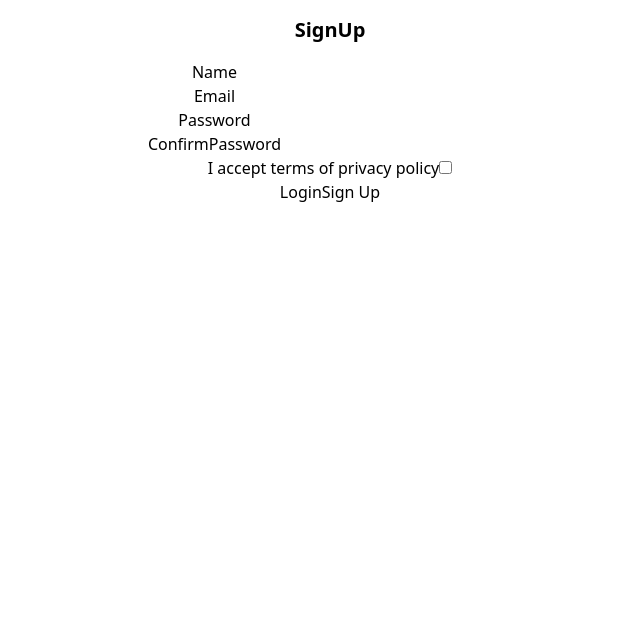
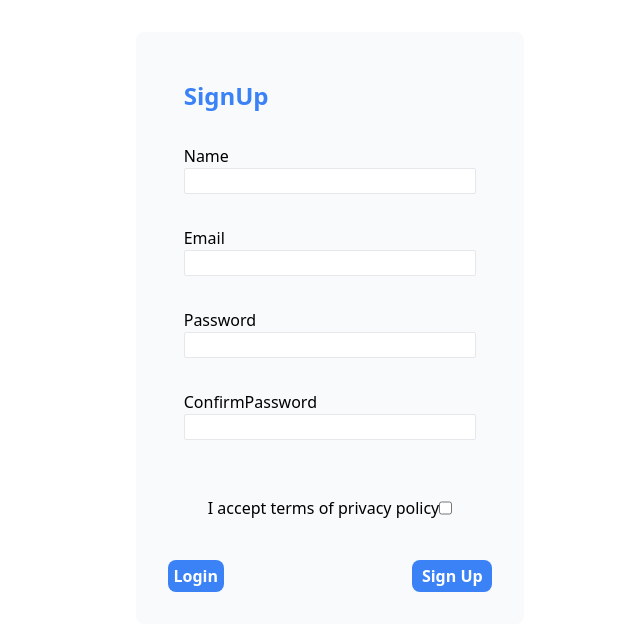
Before and after one commit to ErfanShurideh/login-project, a React (Create React App) app: page / in a window 1280 px wide. Shown: the top 630 px of the page, without its empty margins (310-950 px from the left). Built offline with nearby package versions, Linux system fonts and the light colour scheme.

Commit message:
styles with tailwind

```diff
--- a/src/components/SignUp.js
+++ b/src/components/SignUp.js
@@ -44,7 +44,7 @@ const SignUp = () => {
                 email : true,
                 password : true,
                 confirmPassword : true,
-                isAccepted : true
+                isAccepted : true,
             })
         }
     }
@@ -52,37 +52,37 @@ const SignUp = () => {
 
 
     return (
-        <div>
-            <form className='text-center' onSubmit={submitHandler}>
-                <h2 className='m-4 font-bold text-xl'>SignUp</h2>
-                <div className=''>
+        <div className='flex justify-center items-center '>
+            <form className=' text-center border-solid p-8 m-8 bg-slate-50 rounded-lg ' onSubmit={submitHandler}>
+                <h2 className='p-4 font-bold text-2xl text-blue-500 text-left'>SignUp</h2>
+                <div className='flex flex-col p-4 text-left'>
                     <label>Name</label>
-                    <input className=''  type='text' name='name' value={data.name} onChange ={changeHandler} onFocus={focusHandler}/>
-                    {errors.name && touched.name && <span>{errors.name}</span>}
+                    <input className='border rounded-sm'  type='text' name='name' value={data.name} onChange ={changeHandler} onFocus={focusHandler}/>
+                    {errors.name && touched.name && <span className='text-red-600 '>{errors.name}</span>}
                 </div>
-                <div className=''>
+                <div className='flex flex-col p-4 text-left'>
                     <label>Email</label>
-                    <input type='text' name='email' value={data.email} onChange ={changeHandler} onFocus={focusHandler}/>
-                    {errors.email && touched.email && <span>{errors.email}</span>}
+                    <input className='border rounded-sm' type='text' name='email' value={data.email} onChange ={changeHandler} onFocus={focusHandler}/>
+                    {errors.email && touched.email && <span className='text-red-600 '>{errors.email}</span>}
                 </div>
-                <div className=''>
+                <div className='flex flex-col p-4 text-left'>
                     <label>Password</label>
-                    <input type='Password' name='password' value={data.password} onChange ={changeHandler} onFocus={focusHandler}/>
-                    {errors.password && touched.password && <span>{errors.password}</span>}
+                    <input className='border rounded-sm' type='Password' name='password' value={data.password} onChange ={changeHandler} onFocus={focusHandler}/>
+                    {errors.password && touched.password && <span className='text-red-600 '>{errors.password}</span>}
                 </div>
-                <div className=''>
+                <div className='flex flex-col p-4 text-left'>
                     <label>ConfirmPassword</label>
-                    <input type='Password' name='confirmPassword' value={data.confirmPassword} onChange ={changeHandler} onFocus={focusHandler}/>
-                    {errors.confirmPassword && touched.confirmPassword && <span>{errors.confirmPassword}</span>}
+                    <input className='border rounded-sm' type='Password' name='confirmPassword' value={data.confirmPassword} onChange ={changeHandler} onFocus={focusHandler}/>
+                    {errors.confirmPassword && touched.confirmPassword && <span className='text-red-600 '>{errors.confirmPassword}</span>}
                 </div>
-                <div className=''>
+                <div className='flex flex-row p-10'>
                     <label>I accept terms of privacy policy</label>
-                    <input type='checkbox' name='isAccepted' value={data.isAccepted} onChange ={changeHandler} onFocus={focusHandler}/>
-                    {errors.isAccepted && touched.isAccepted && <span>{errors.isAccepted}</span>}
+                    <input className='border rounded-sm ' type='checkbox' name='isAccepted' value={data.isAccepted} onChange ={changeHandler} onFocus={focusHandler}/>
+                    {errors.isAccepted && touched.isAccepted && <span className='text-red-600 '>{errors.isAccepted}</span>}
                 </div>
-                <div>
-                    <a href='#'>Login</a>
-                    <button type='submit'>Sign Up</button>
+                <div className='flex justify-between'>
+                    <a href='#' className='bg-blue-500 rounded-lg w-14 p-1 text-white font-semibold hover:bg-blue-700 hover:transition-colors'>Login</a>
+                    <button type='submit' className='bg-blue-500 rounded-lg w-20 p-1 text-white font-semibold hover:bg-blue-700 hover:transition-colors'>Sign Up</button>
                 </div>
             </form>
             <ToastContainer />
--- a/src/components/validate.js
+++ b/src/components/validate.js
@@ -30,10 +30,10 @@ export const validate = data => {
         delete errors.password
     }
 
-    if(data.isAccepted){
+    if(!data.isAccepted){
+        errors.isAccepted ="Accept our regulations!"
+    }else {
         delete errors.isAccepted
-    }else {
-        errors.isAccepted ="Accept our regulations!"
     }
 
     return errors
```
